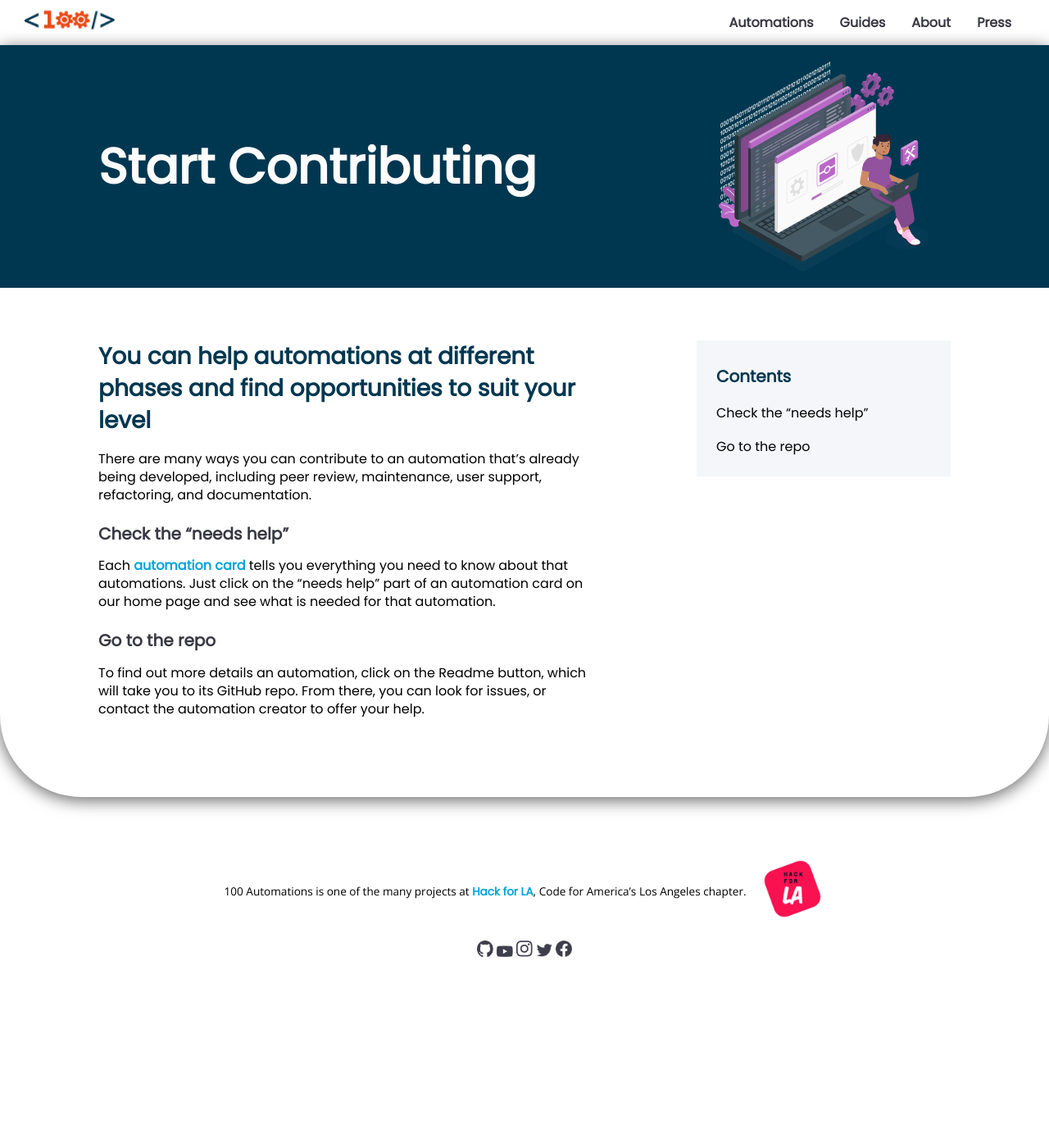
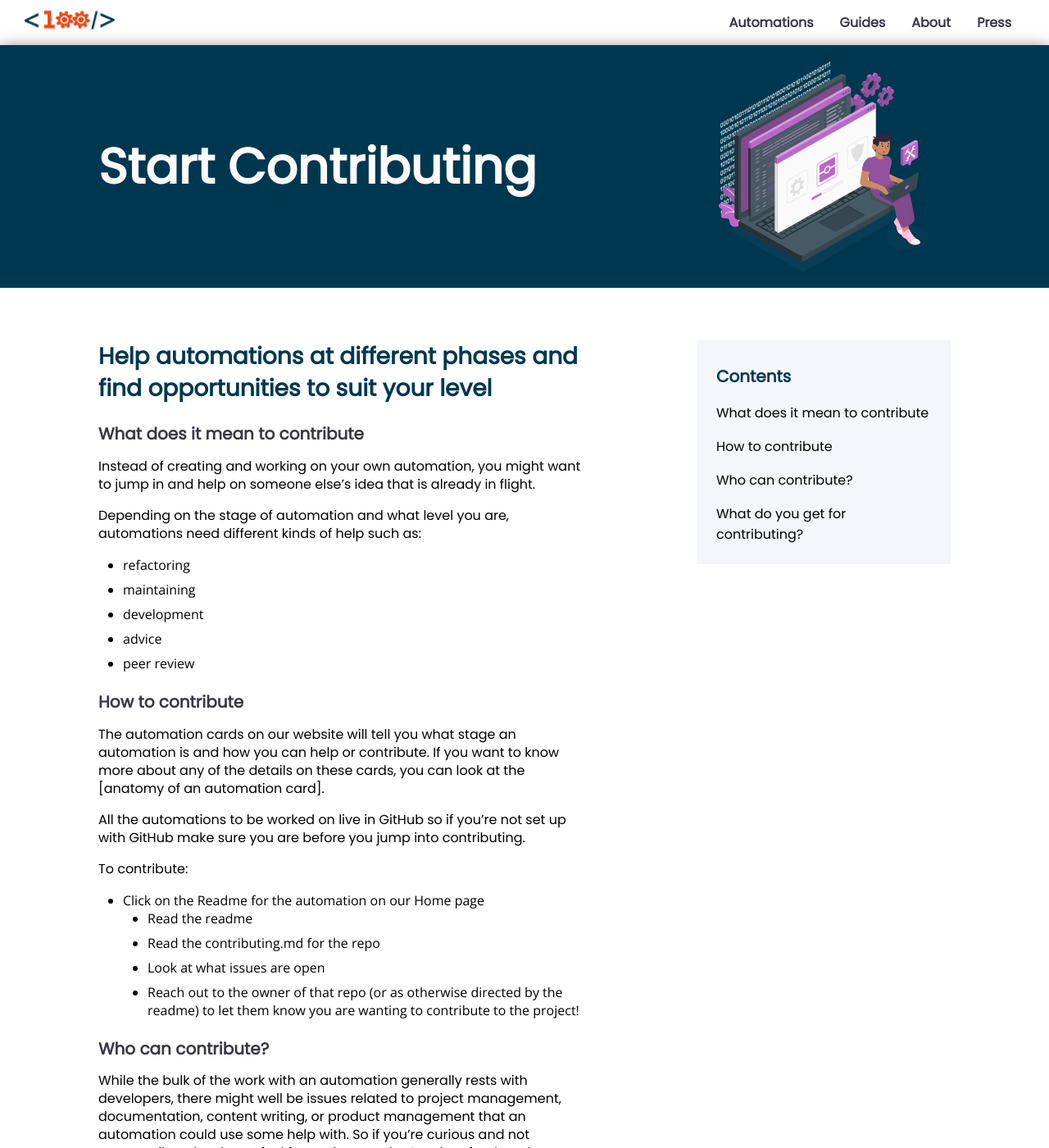
Before and after one commit to 100Automations/Website, a Jekyll site: the page built from _guides/start_contributing.md, in a window 1280 px wide and 1400 px high. Shown: the whole window at 82% size. Built offline with Jekyll 4.4.1, drawn with Linux system fonts in a browser that asks for light colours; some of the changed text lies outside the part shown.

Commit message:
replaced with content from #127
https://github.com/100Automations/Website/issues/127#issuecomment-830691542
#395

```diff
--- a/_guides/start_contributing.md
+++ b/_guides/start_contributing.md
@@ -1,15 +1,48 @@
 ---
 title: Start Contributing
-description: You can help automations at different phases and find opportunities to suit your level
+description: Help automations at different phases and find opportunities to suit your level
 status: active
 display: true
 category: 1
 ---
 
-There are many ways you can contribute to an automation that’s already being developed, including peer review, maintenance, user support, refactoring, and documentation.
 
-## Check the "needs help"
-Each [automation card](/Website/guides/project_card_anatomy.html) tells you everything you need to know about that automations. Just click on the "needs help" part of an automation card on our home page and see what is needed for that automation.
+## What does it mean to contribute
 
-## Go to the repo
-To find out more details an automation, click on the Readme button, which will take you to its GitHub repo. From there, you can look for issues, or contact the automation creator to offer your help.
+Instead of creating and working on your own automation, you might want to jump in and help on someone else's idea that is already in flight.
+
+Depending on the stage of automation and what level you are, automations need different kinds of help such as:
+
+- refactoring
+- maintaining
+- development
+- advice
+- peer review
+
+## How to contribute
+
+The automation cards on our website will tell you what stage an automation is and how you can help or contribute. If you want to know more about any of the details on these cards, you can look at the [anatomy of an automation card].
+
+All the automations to be worked on live in GitHub so if you're not set up with GitHub make sure you are before you jump into contributing.
+
+To contribute:
+- Click on the Readme for the automation on our Home page
+  - Read the readme
+  - Read the contributing.md for the repo
+  - Look at what issues are open
+  - Reach out to the owner of that repo (or as otherwise directed by the readme) to let them know you are wanting to contribute to the project!
+
+## Who can contribute?
+
+While the bulk of the work with an automation generally rests with developers, there might well be issues related to project management, documentation, content writing, or product management that an automation could use some help with. So if you're curious and not necessarily a developer, feel free to browse the Readme for the relevant automation for more info!
+
+## What do you get for contributing?
+
+The 100 Automations project gives developers visibility and credit for their work by highlighting contributor profiles on our website.
+
+In addition, contributing to an automation can have multiple benefits in your growth and career:
+- Level up your programming skills
+- Contribute meaningfully to a civic technology project
+- Build mentee or mentor relationships with other developers
+
+If you have any additional questions, please feel free to reach out to the 100 Automations team at 100automations@hackforla.org. We look forward to supporting you in your contributions!
```
